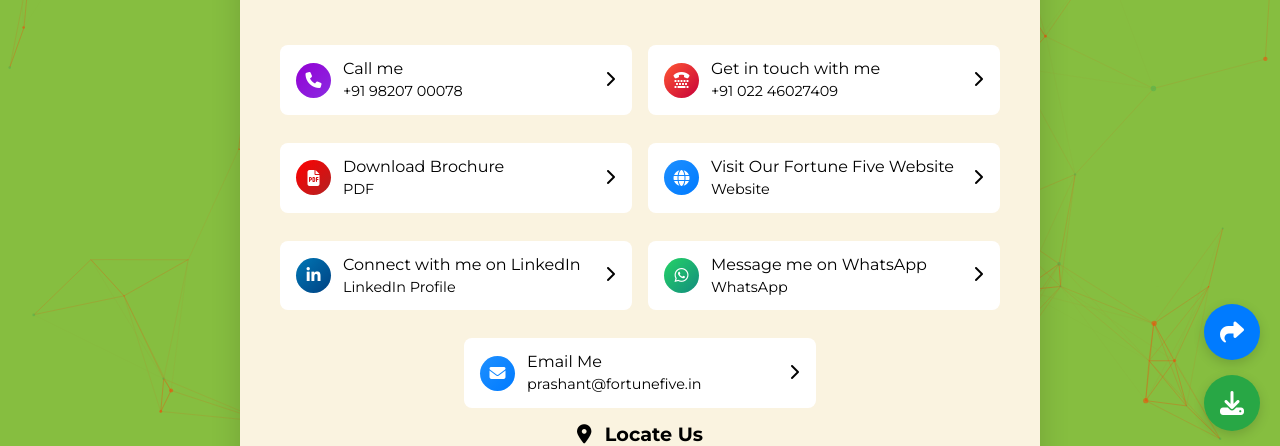
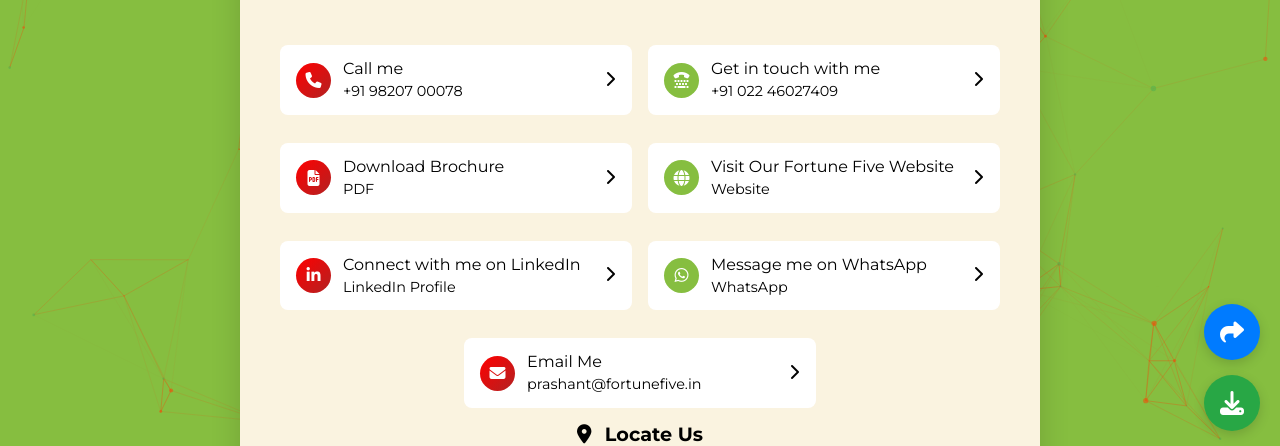
Before and after one commit to Vrushali-vip/linksp, a plain HTML site: page index.html in a window 1280 px wide. Shown: the part 349-795 px from the top of the page. Drawn offline with nearby package versions, Linux system fonts and the light colour scheme.

Commit message:
Icons color changes

```diff
--- a/styles.css
+++ b/styles.css
@@ -291,34 +291,34 @@ body {
 } */
 /* Email Icon */
 .link-item[href^="mailto:"] .icon-container {
-    background: linear-gradient(135deg, #ffc107, #ff9800); /* Yellow-Orange */
+    background: linear-gradient(135deg, #FF0000, #B22222) !important;
 }
 /* Phone Call Icon */
 .link-item[href*="tel:+919820700078"] .icon-container {
-    background: linear-gradient(135deg, #9400D3, #8A2BE2);
+    background: linear-gradient(135deg, #FF0000, #B22222);
 }
 
 /* Landline Icon */
 .link-item[href*="tel:+9102246027409"] .icon-container {
-    background: linear-gradient(135deg, #FF5733, #C70039);
+    background: #86BE40;
 }
 
 /* LinkedIn Icon */
 .link-item[href*="linkedin"] .icon-container {
-    background: linear-gradient(135deg, #0077B5, #004182);
+    background: linear-gradient(135deg, #FF0000, #B22222);
 }
 
 /* WhatsApp Icon */
 .link-item[href*="wa.me"] .icon-container {
-    background: linear-gradient(135deg, #25D366, #128C7E);
+    background: #86BE40;
 }
 
 .link-item[href*="fortunefive.in"] .icon-container {
-    background: linear-gradient(135deg, #1E90FF, #007AFF); /* Blue */
+    background: #86BE40;
 }
 
 .link-item[href*="brochure"] .icon-container {
-    background: linear-gradient(135deg, #FF0000, #B22222); /* Red Gradient for PDF */
+    background: linear-gradient(135deg, #FF0000, #B22222);
 }
 .link-item .icon {
     font-size: 1.2rem;
```
